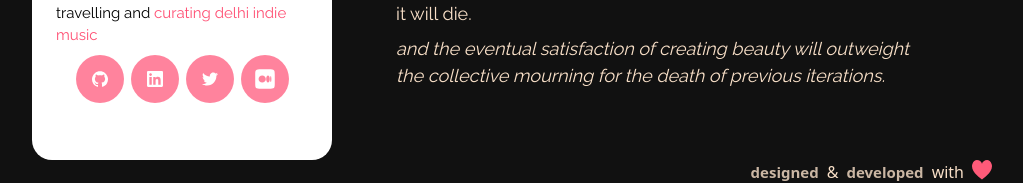
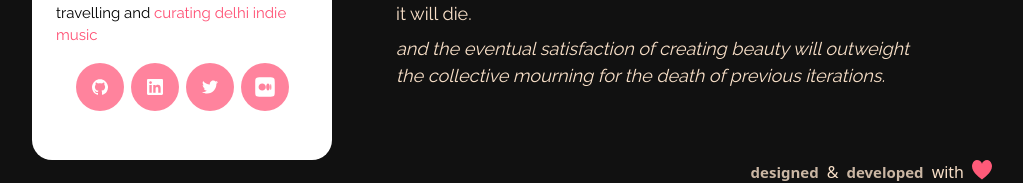
Before and after one commit to nikhil-sachdeva/portfolio, a Next.js app: page / in a window 1280 px wide. Shown: the part 579-762 px from the top of the page, without its empty margins (128-1151 px from the left). Built offline with nearby package versions, Linux system fonts and the light colour scheme.

Commit message:
vertical margin

```diff
--- a/src/pages/index.tsx
+++ b/src/pages/index.tsx
@@ -163,7 +163,7 @@ export default function Home() {
                 {"hi, i’m nikhil sachdeva. I love building delightful interactions on web and mobile. i currently work as a founding engineer at "}<a className="text-[#ff5074] hover:opacity-30 hover:cursor-pointer" rel="noreferrer" target="_blank" href='https://www.betafi.co'>Betafi</a>. i also write my technical learnings and sometimes make open-source libraries. apart from this, i love travelling and <a className={"text-[#ff5074] hover:opacity-30"} rel="noreferrer" target="_blank" href={playlistLink}> curating delhi indie music</a>
               </div>
               <div className='flex justify-center w-full'>
-                <div className='flex w-[220px] mt-2 justify-around'>
+                <div className='flex w-[220px] my-4 justify-around'>
                   <Link rel="noreferrer" target="_blank" href={githubLink} className='bg-[#ff5074] opacity-70 hover:opacity-100 rounded-full w-12 h-12 hover:translate-y-[-10px] duration-200'>
                     <GithubIcon />
                   </Link>
```
